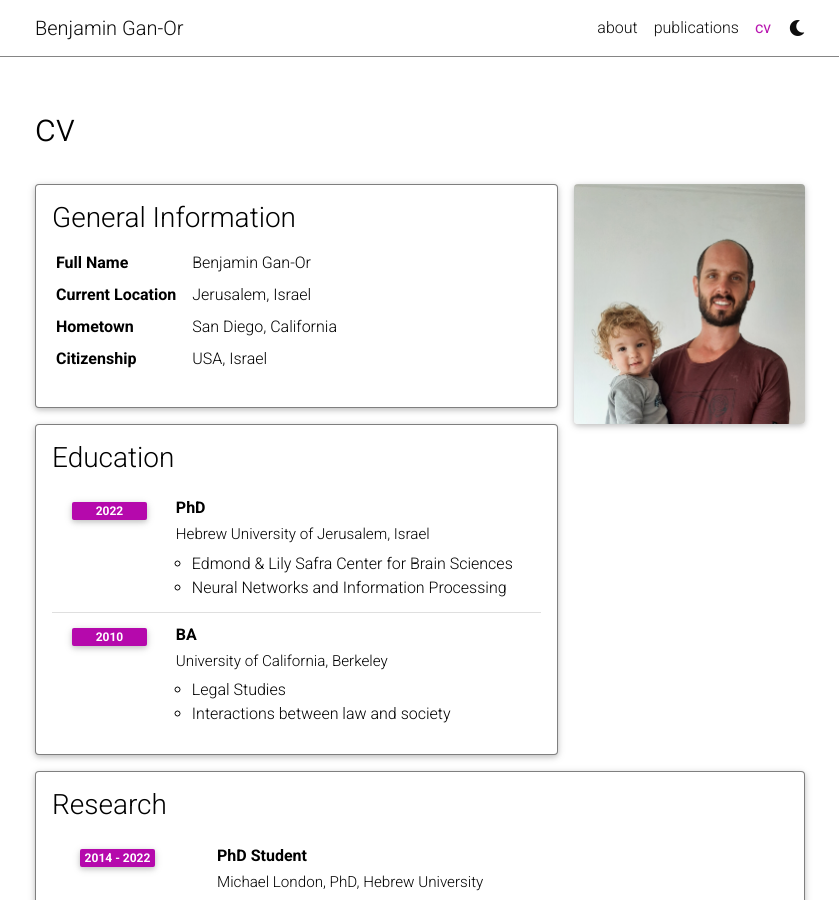
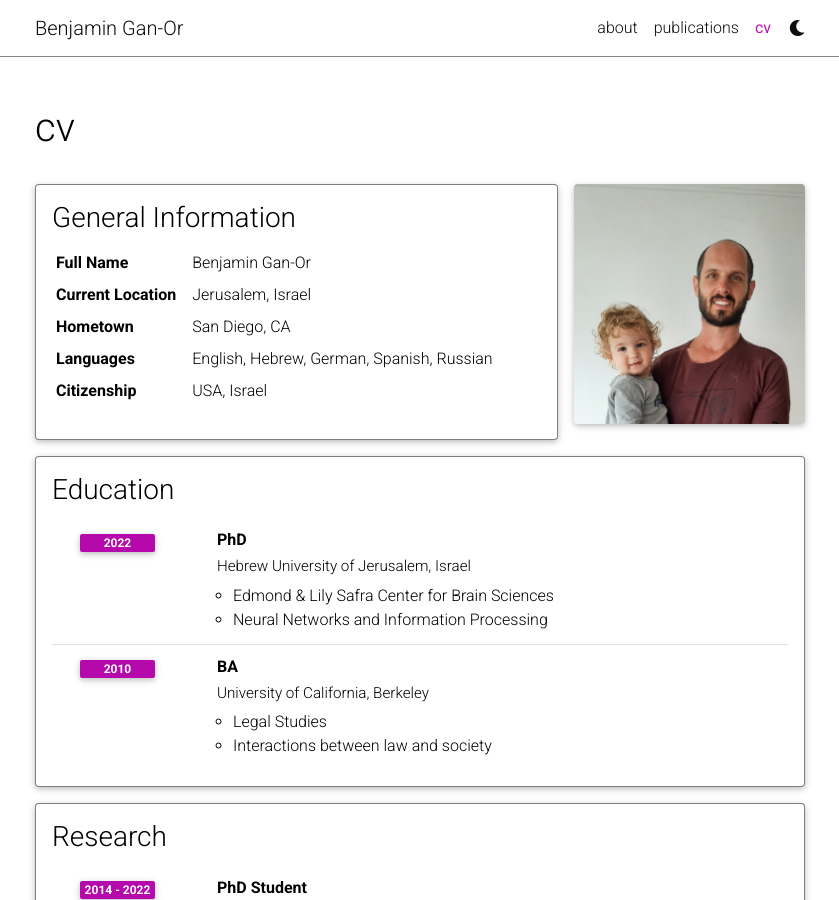
Before and after one commit to benganor/BGO, a Jekyll site: the page built from _pages/cv.md, in a window 1280 px wide and 900 px high. Shown: the whole window, without its empty margins (220-1059 px from the left). Built offline with Jekyll 4.4.1, drawn with Linux system fonts in a browser that asks for light colours; full-size pictures stand in for the smaller copies a plugin makes; comment, search, counter and statistics services are not loaded; a style sheet for code colours, icons or effects is not loaded.

Commit message:
Update cv.yml

```diff
--- a/_data/cv.yml
+++ b/_data/cv.yml
@@ -6,7 +6,9 @@
     - name: Current Location
       value: Jerusalem, Israel
     - name: Hometown
-      value: San Diego, California
+      value: San Diego, CA
+    - name: Languages
+      value: English, Hebrew, German, Spanish, Russian
     - name: Citizenship
       value: USA, Israel
 
```
